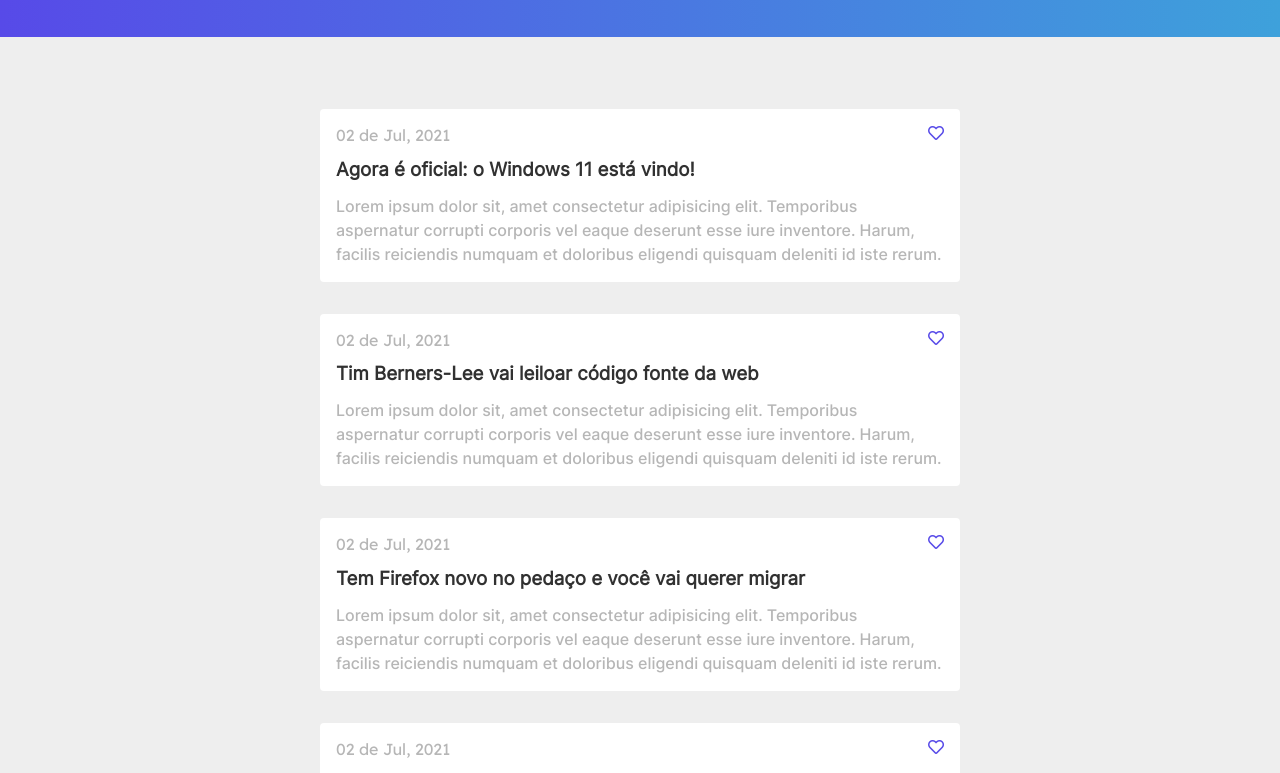
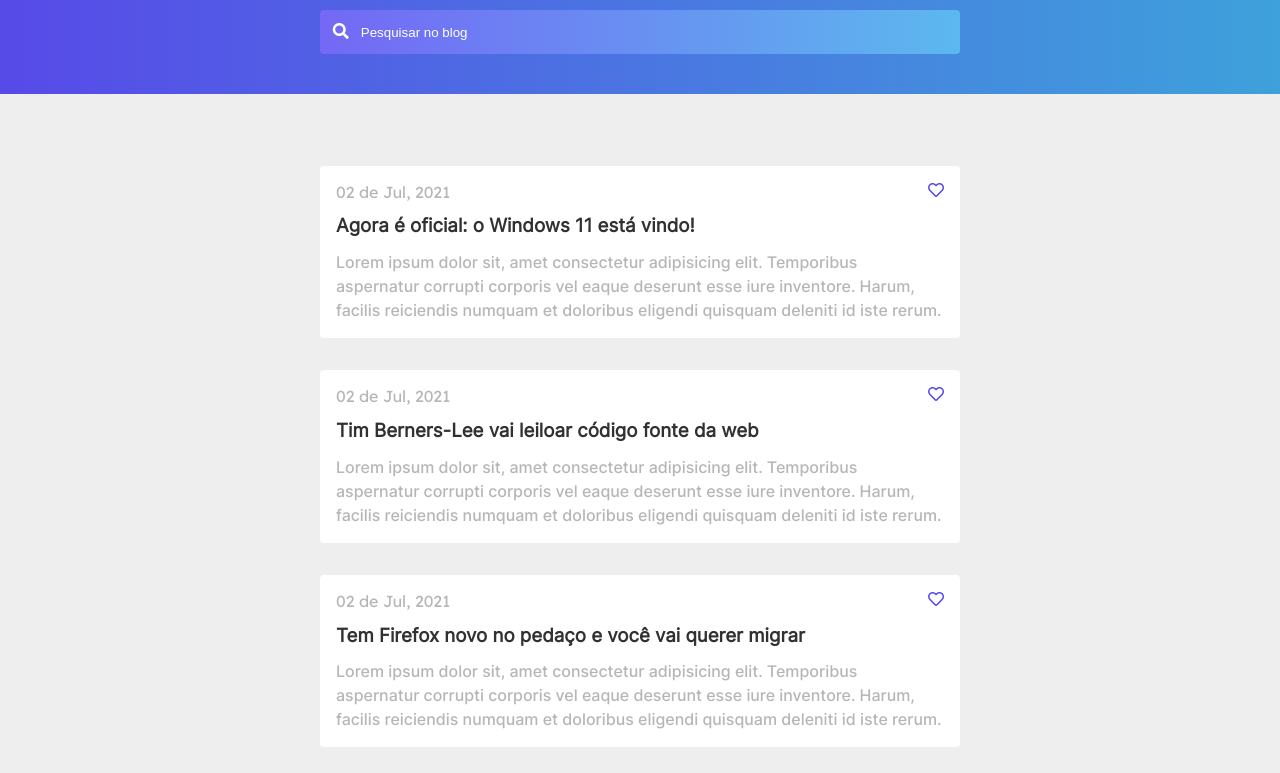
Before and after one commit to Rafa-Denlavor/codelandia, a plain HTML site: page desafio-1/docs/index.html in a window 1280 px wide. Shown: the part 83-856 px from the top of the page. Drawn offline with nearby package versions, Linux system fonts and the light colour scheme.

Commit message:
fix: change search bar from the header

```diff
--- a/desafio-1/docs/css/header/header-containerSearch.css
+++ b/desafio-1/docs/css/header/header-containerSearch.css
@@ -0,0 +1,11 @@
+.header__containerSearch {
+   background: var(--search);
+   padding: 0.8rem 0.8rem;
+   border-radius: 4px;
+   margin-top: 2rem;
+}
+
+.header__containerSearch i {
+   padding-right: 0.5rem;
+   color: var(--white);
+}
--- a/desafio-1/docs/css/header/header-input.css
+++ b/desafio-1/docs/css/header/header-input.css
@@ -1,3 +1,11 @@
 .header__input {
    background-color: transparent;
+   border: none;
+   color: var(--text);
+   width: 90%;
 }
+
+.header__input:focus {
+   outline: none;
+   box-shadow: none;
+}
--- a/desafio-1/docs/css/util.css
+++ b/desafio-1/docs/css/util.css
@@ -35,6 +35,11 @@
    --gray-100: #eee;
 
    --linear: linear-gradient(90deg, #574AE8 0%, #3EA1DB 100%);
+   --search: linear-gradient(90deg, #7468f5 0%, #5cb8ee 100%);
+ }
+
+ ::placeholder {
+    color: var(--white);
  }
 
  @media screen and (min-width: 0) {
--- a/desafio-1/docs/index.html
+++ b/desafio-1/docs/index.html
@@ -39,7 +39,9 @@
             <article class="news__container">
                <div class="news__containerDate">
                   <span class="news__date">02 de Jul, 2021</span>
-                  <i class="far fa-heart"></i>
+                  <a href="#" class="news__iconLink">
+                     <i class="far fa-heart"></i>
+                  </a>
                </div>
                <h3 class="news__title">
                   Agora é oficial: o Windows 11 está vindo!
@@ -51,7 +53,9 @@
             <article class="news__container">
                <div class="news__containerDate">
                   <span class="news__date">02 de Jul, 2021</span>
-                  <i class="far fa-heart"></i>
+                  <a href="#" class="news__iconLink">
+                     <i class="far fa-heart"></i>
+                  </a>
                </div>
                <h3 class="news__title">
                   Tim Berners-Lee vai leiloar código fonte da web
@@ -63,7 +67,9 @@
             <article class="news__container">
                <div class="news__containerDate">
                   <span class="news__date">02 de Jul, 2021</span>
-                  <i class="far fa-heart"></i>
+                  <a href="#" class="news__iconLink">
+                     <i class="far fa-heart"></i>
+                  </a>
                </div>
                <h3 class="news__title">
                   Tem Firefox novo no pedaço e você vai querer migrar
@@ -75,7 +81,9 @@
             <article class="news__container">
                <div class="news__containerDate">
                   <span class="news__date">02 de Jul, 2021</span>
-                  <i class="far fa-heart"></i>
+                  <a href="#" class="news__iconLink">
+                     <i class="far fa-heart"></i>
+                  </a>
                </div>
                <h3 class="news__title">
                   John McAfee, criador do antivírus McAfee, morre...
```
